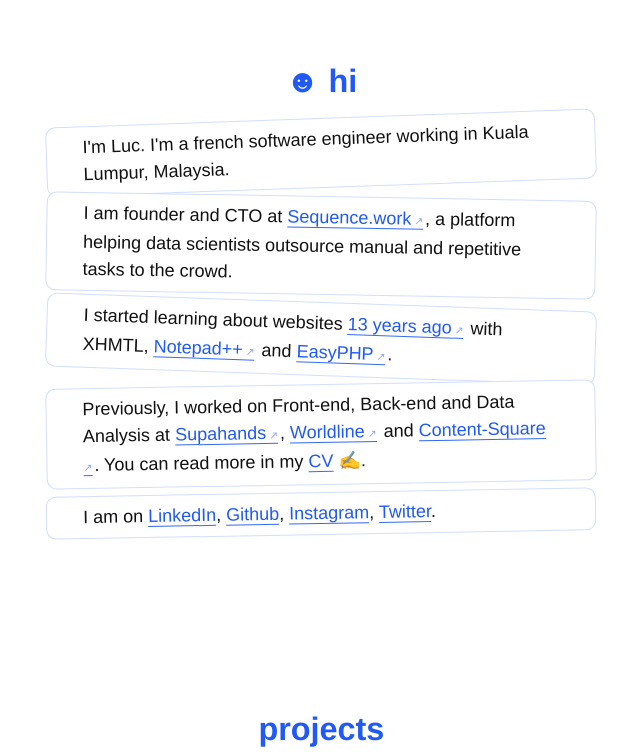
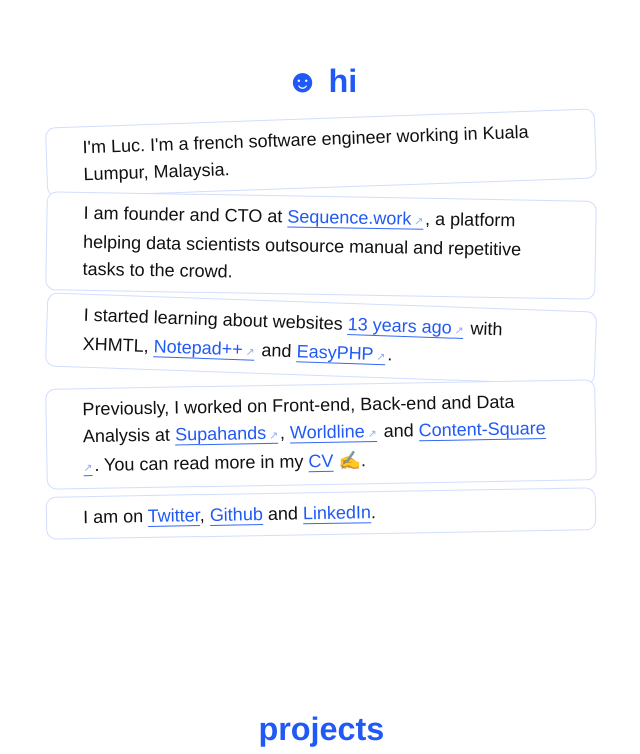
Before and after one commit to lucleray/luc.im, a Next.js app: page / in a window 1280 px wide. Shown: the top 754 px of the page, without its empty margins (56-696 px from the left). Built offline with nearby package versions, Linux system fonts and the light colour scheme; a web font is replaced by a local one.

Commit message:
update social networks

```diff
--- a/pages/index.js
+++ b/pages/index.js
@@ -244,10 +244,9 @@ export default () => (
       </Card>
 
       <Card>
-        I am on <A href="https://www.linkedin.com/in/lucleray/">LinkedIn</A>,{' '}
-        <A href="https://github.com/lucleray">Github</A>,{' '}
-        <A href="https://www.instagram.com/lucleray/">Instagram</A>,{' '}
-        <A href="https://twitter.com/lucleray">Twitter</A>.
+        I am on <A href="https://twitter.com/lucleray">Twitter</A>,{' '}
+        <A href="https://github.com/lucleray">Github</A> and{' '}
+        <A href="https://www.linkedin.com/in/lucleray/">LinkedIn</A>.
       </Card>
     </ContentContainer>
 
```
